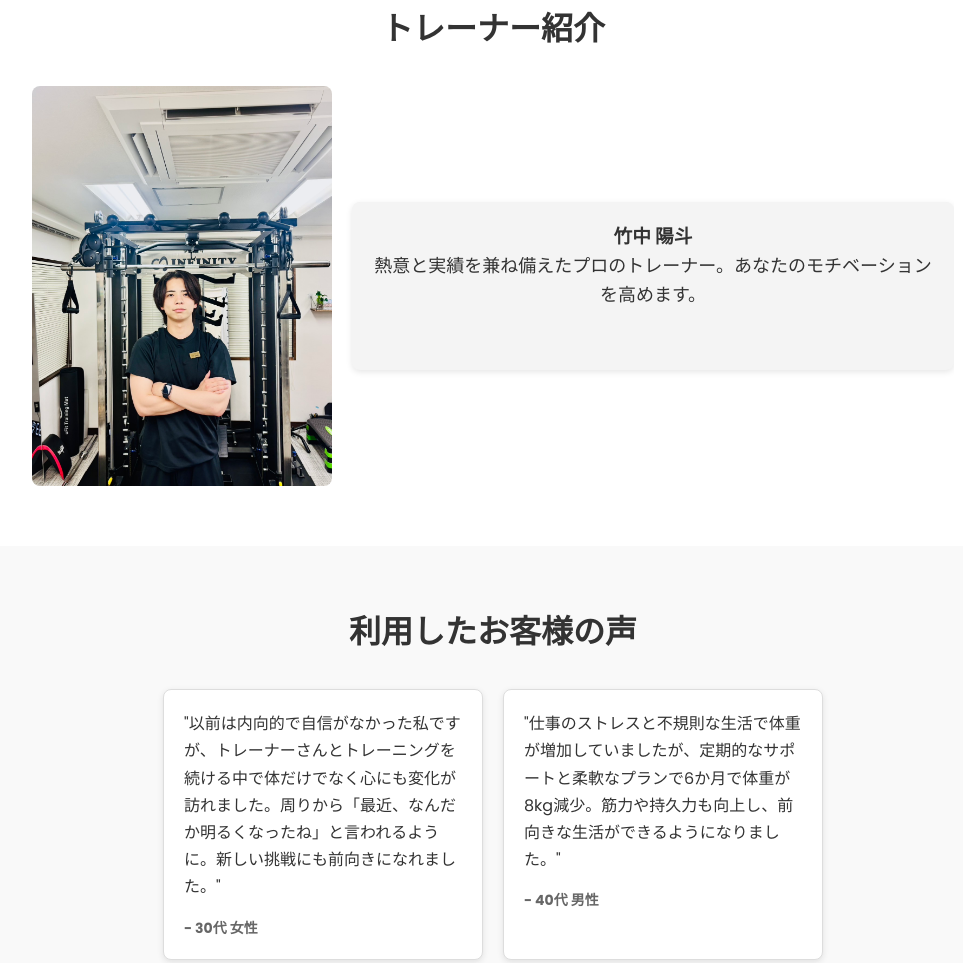
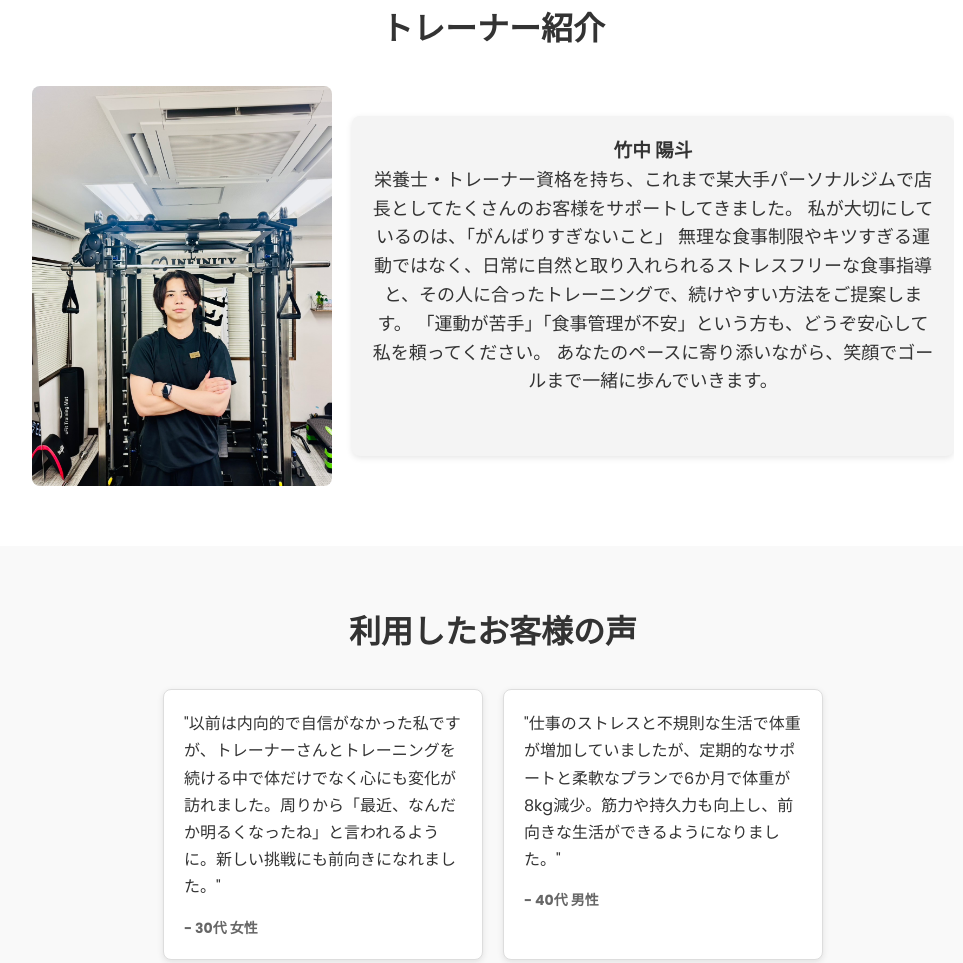
Before and after one commit to yodo1219/ToBe, a plain HTML site: page index.html in a window 1280 px wide. Shown: the part 4316-5279 px from the top of the page, without its empty margins (147-1110 px from the left). Drawn offline with Linux system fonts and the light colour scheme.

Commit message:
何を変更したかのメッセージ

```diff
--- a/index.html
+++ b/index.html
@@ -243,7 +243,11 @@
         </div>
         <div class="trainer-info">
           <h3>竹中 陽斗</h3>
-          <p>熱意と実績を兼ね備えたプロのトレーナー。あなたのモチベーションを高めます。</p>
+          <p>栄養士・トレーナー資格を持ち、これまで某大手パーソナルジムで店長としてたくさんのお客様をサポートしてきました。
+            私が大切にしているのは、「がんばりすぎないこと」
+            無理な食事制限やキツすぎる運動ではなく、日常に自然と取り入れられるストレスフリーな食事指導と、その人に合ったトレーニングで、続けやすい方法をご提案します。
+            「運動が苦手」「食事管理が不安」という方も、どうぞ安心して私を頼ってください。
+            あなたのペースに寄り添いながら、笑顔でゴールまで一緒に歩んでいきます。</p>
         </div>
       </div>
       <!-- 必要に応じて追加 -->
```
